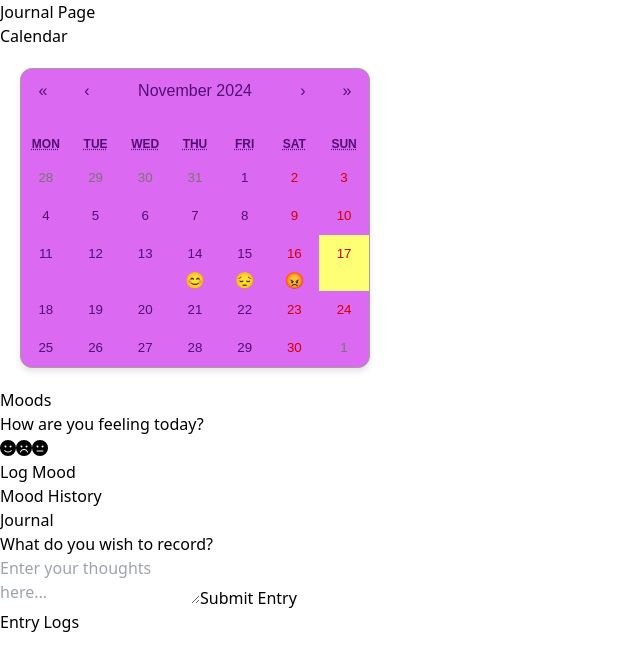
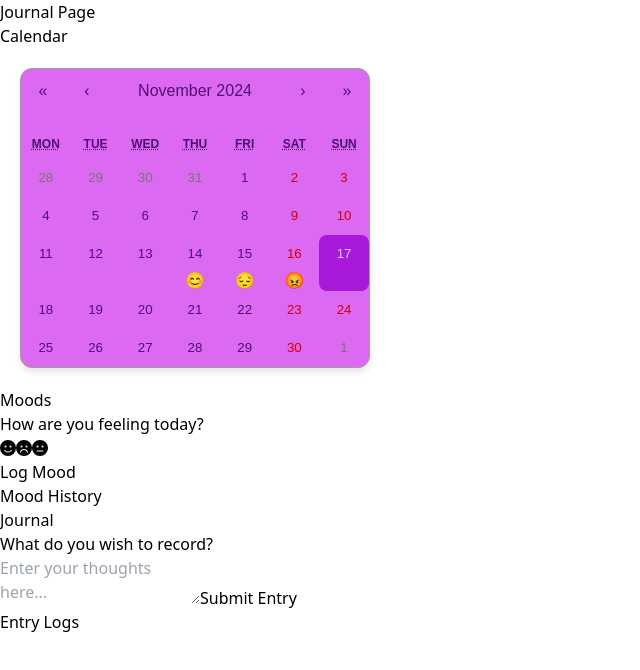
Before and after one commit to JenniferT9462/Capstone-demo, a Next.js app: page /journal in a window 1280 px wide. Shown: the top 670 px of the page, without its empty margins (0-640 px from the left). Built offline with nearby package versions, Linux system fonts and the light colour scheme.

Commit message:
Styling react-calendar

```diff
--- a/src/styles/moodCalendar.css
+++ b/src/styles/moodCalendar.css
@@ -4,7 +4,20 @@
   color: #510f75; /* Dark text */
   border: none;
   border-radius: 12px; /* Adds rounded corners */
-  box-shadow: 0 4px 6px rgba(0, 0, 0, 0.1); /* Adds shadow */
+  box-shadow: 0 4px 6px rgba(0, 0, 0, 0.1) !important; /* Adds shadow */
+}
+.react-calendar__tile {
+  border-radius: 8px;
+
+}
+.react-calendar__tile--now {
+  background-color: rgb(168, 25, 220) !important;
+  color: rgb(224, 205, 243) !important;
+}
+.react-calendar__tile--active {
+  background-color: #6f3def !important; /* Active tile background */
+  color: white; /* Active tile text color */
+  border-radius: 10px;
 }
 
 
```
